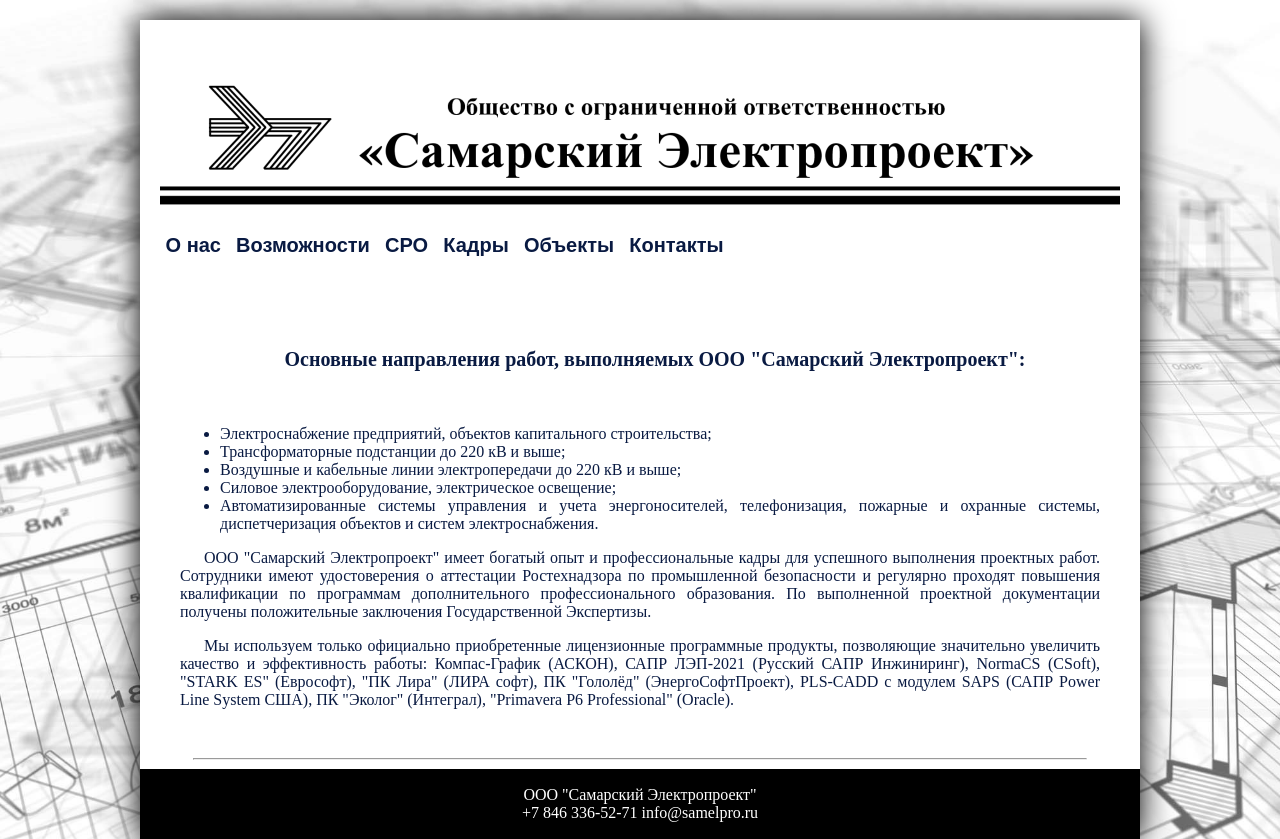
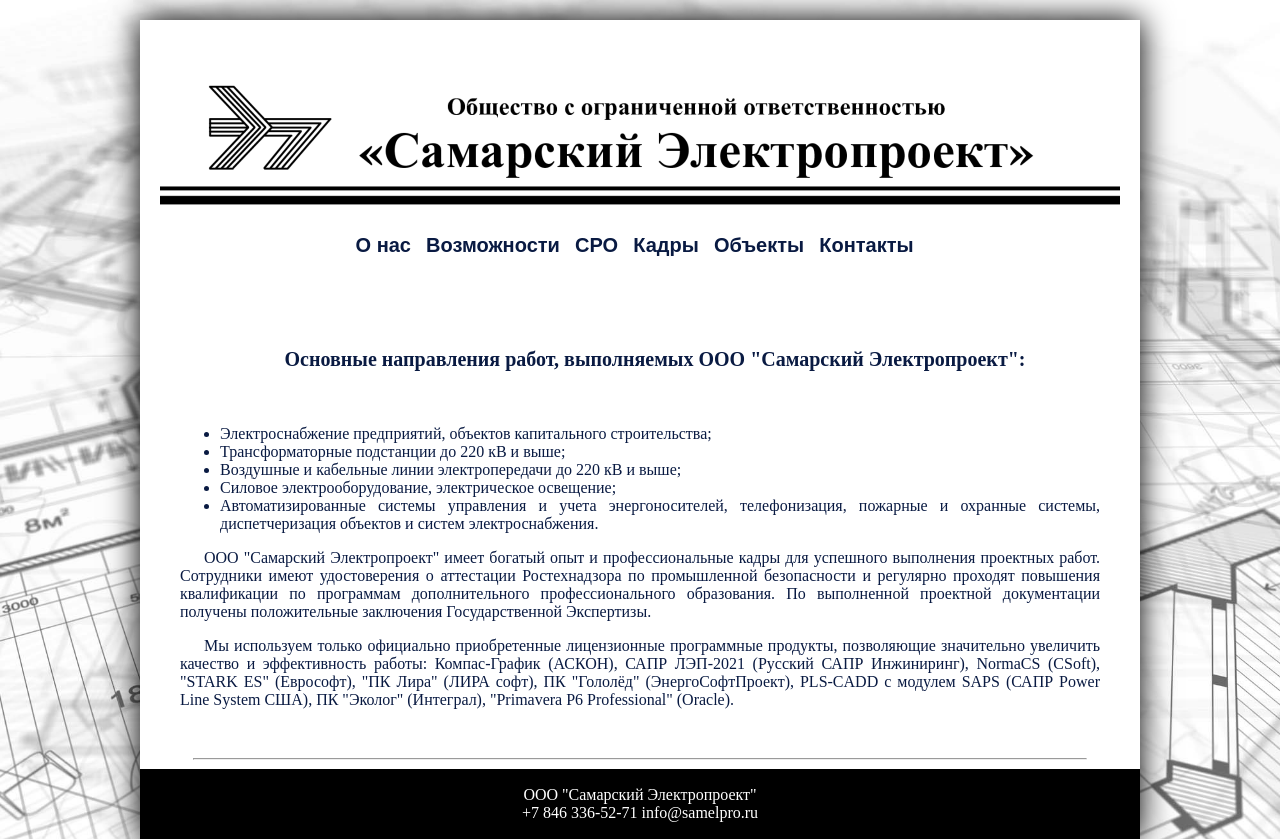
Before and after one commit to samelpro/samelpro.ru.sro, a plain HTML site: page vozm.html in a window 1280 px wide. Drawn offline with Linux system fonts and the light colour scheme.

Commit message:
Update vozm.html

```diff
--- a/vozm.html
+++ b/vozm.html
@@ -18,7 +18,7 @@
 
 			<td class="fon-menu">
 				<div class="menu-position">
-					<div class="menu-position">
+					<div class="menu-position-center">
 						<a class="menu" href="index.html">&nbsp;О&nbsp;нас&nbsp;</a> <a class="menu" href="vozm.html">&nbsp;Возможности&nbsp;</a> <a class="menu" href="sro.html">&nbsp;СРО&nbsp;</a> <a class="menu" href="kadry.html">&nbsp;Кадры&nbsp;</a> <a class="menu" href="object.html">&nbsp;Объекты&nbsp;</a> <a class="menu" href="contact.html">&nbsp;Контакты&nbsp;</a>
 
 					</div>
```
